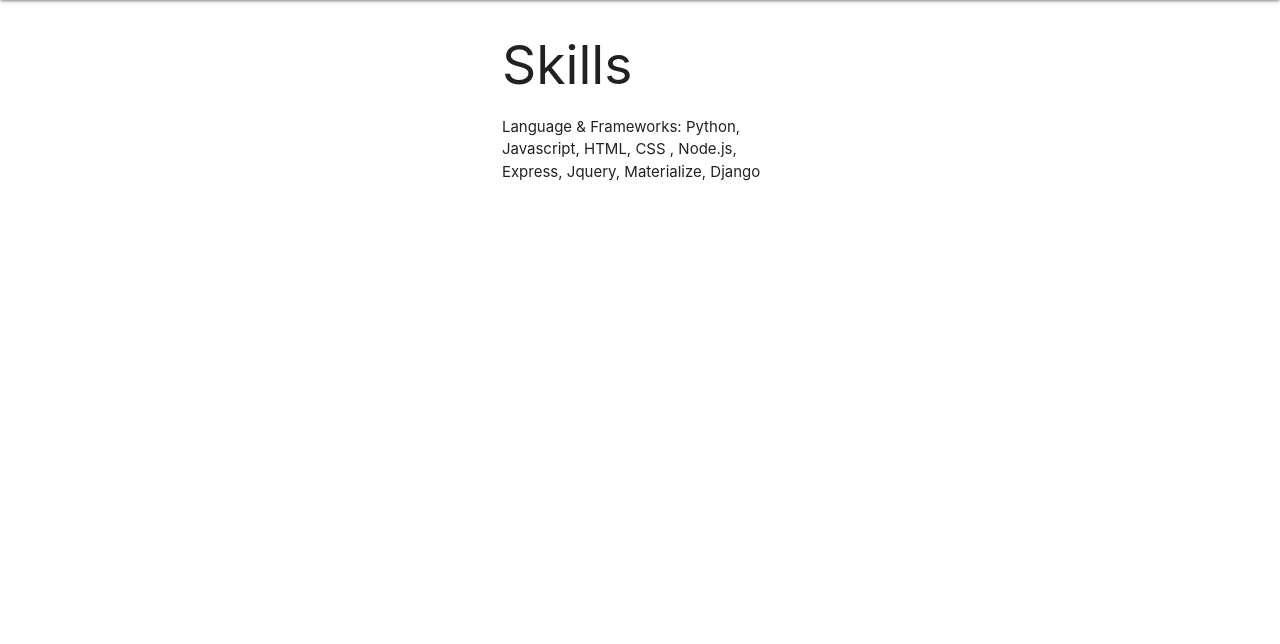
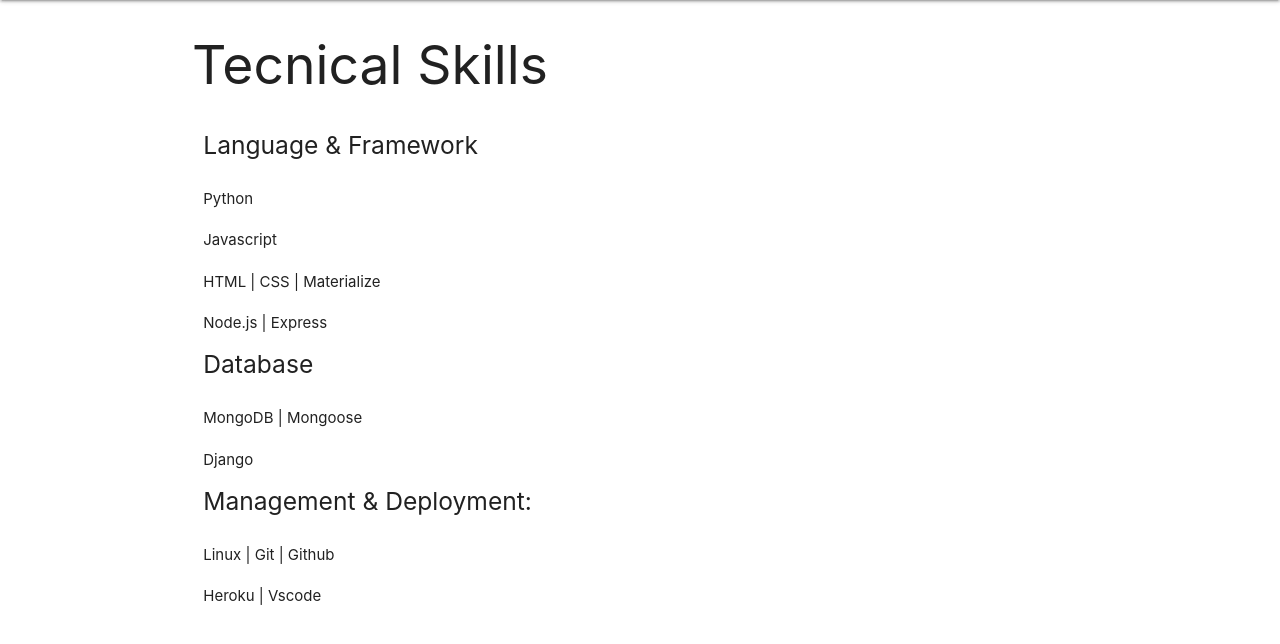
Before and after one commit to lilibella28/mysite, a Django app: page /skill/ in a window 1280 px wide. Shown: the part 64-708 px from the top of the page. Run offline with Django 4.2, Linux system fonts and the light colour scheme.

Commit message:
Added skills to the new files

```diff
--- a/main_app/templates/resume.html
+++ b/main_app/templates/resume.html
@@ -1,21 +1,44 @@
 {% extends 'base.html' %}
 {% block content %}
+<h2>Tecnical Skills  </h2>
 <div class="row">
+    <div class="col s4 m8">
+    <h5>Language & Framework</h5>
+      <div>Python
+        <img src="" alt="" width="50">
+      </div>
+      <div>Javascript
+        <img src="" alt="" width="50">
+      </div>
+      <div>HTML | CSS | Materialize
+        <img src="" alt="" width="50">
+      </div>
+      <div> Node.js | Express
+        <img src="" alt="" width="50">
+      </div>
+    </div>
+    <div class="col s4 m8">
+      <h5>Database</h5>
+        <div>MongoDB |  Mongoose
+          <img src="" alt="" width="50">
+        </div>
+        <div> Django
+          <img src="" alt="" width="50">
+        </div>
 
 
-    <div class="col s4">
+      </div>
+      <div class="col s4 m8">
+        <h5>Management & Deployment:</h5>
+          <div> Linux |  Git | Github
+            <img src="" alt="" width="50">
+          </div>
+          <div> Heroku | Vscode
+            <img src="" alt="" width="50">
+          </div>
 
 
-
-    </div>
-    <div class="col s4">
-      <h2>Skills  </h2>
-        <ul>
-          <li>Language & Frameworks: Python, Javascript, HTML, CSS , Node.js, Express, Jquery, Materialize, Django </li>
-        </ul>
-    </div>
-    <div></div>
-
+        </div>
 
 </div>
 
```
Also changed, not shown: main_app/static/css/style.css (line endings or trailing spaces).
